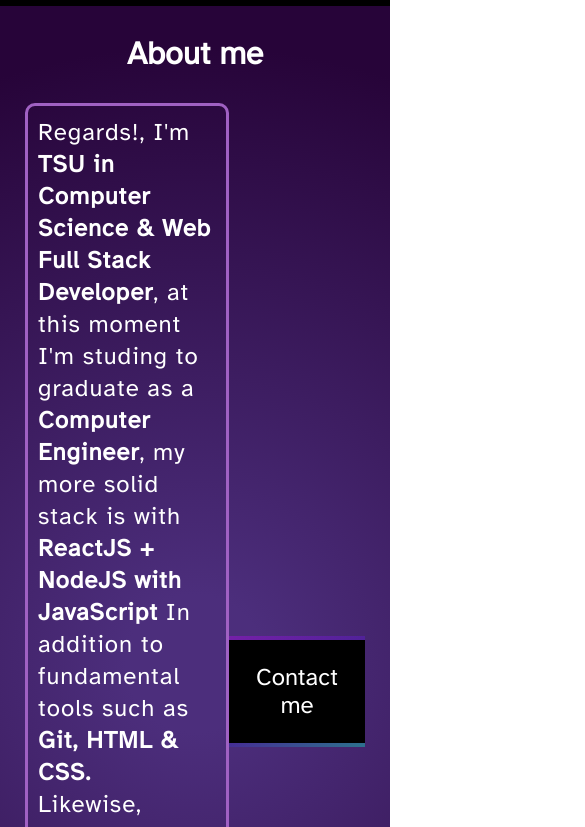
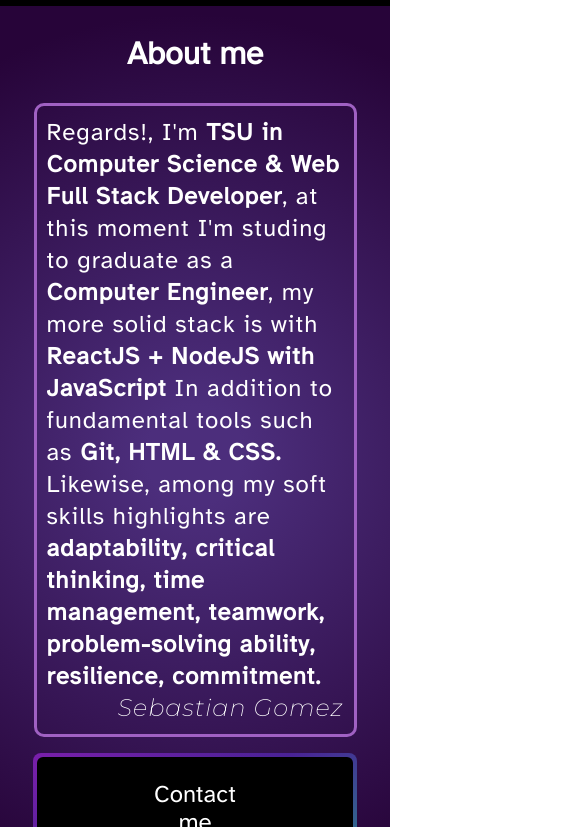
Before and after one commit to SEGR02/Portafolio, a React (Vite) app: page / in a window 390 px wide. Shown: the part 857-1684 px from the top of the page, 585 px wide, since content can reach past the window. Built offline with nearby package versions, Linux system fonts and the light colour scheme.

Commit message:
feat: almost ready version mobile

```diff
--- a/src/App.css
+++ b/src/App.css
@@ -294,3 +294,60 @@ nav a:hover::before {
     border: none;
   }
 }
+
+@media screen and (max-width: 800px) {
+  .container {
+    flex-direction: column;
+  }
+  .button {
+    width: 100%;
+    margin-top: 2vh;
+  }
+  .boton {
+    display: flex;
+    justify-content: center;
+    padding: 24px 20vw;
+  }
+}
+
+@media screen and (max-width: 740px) {
+  .boton {
+    padding: 24px 19vw;
+  }
+}
+
+@media screen and (max-width: 700px) {
+  .boton {
+    padding: 24px 28vw;
+  }
+  .card {
+    width: 80%;
+  }
+}
+
+@media screen and (max-width: 651px) {
+  .boton {
+    padding: 24px 27vw;
+  }
+}
+
+@media screen and (max-width: 601px) {
+  .boton {
+    padding: 24px 26vw;
+  }
+}
+
+@media screen and (max-width: 551px) {
+  .boton {
+    padding: 24px 24vw;
+  }
+}
+
+@media screen and (max-width: 501px) {
+  .boton {
+    padding: 24px 30vw;
+  }
+  .card {
+    width: 95%;
+  }
+}
--- a/src/components/Projects.jsx
+++ b/src/components/Projects.jsx
@@ -195,7 +195,7 @@ const Projects = () => {
                       <p>Sebastian Gomez: Backend Developer</p>
                     </b>
                     <div
-                      style={{ marginTop: "128px" }}
+                      style={{ marginTop: "174px" }}
                       className="buttons-container"
                     >
                       <a
@@ -314,7 +314,7 @@ const Projects = () => {
                       <p>Sebastian Gomez: Frontend Developer</p>
                     </b>
                     <div
-                      style={{ marginTop: "146px" }}
+                      style={{ marginTop: "188px" }}
                       className="buttons-container"
                     >
                       <a
@@ -369,7 +369,7 @@ const Projects = () => {
                       <p>Sebastian Gomez: Frontend Developer</p>
                     </b>
                     <div
-                      style={{ marginTop: "146px" }}
+                      style={{ marginTop: "188px" }}
                       className="buttons-container"
                     >
                       <a
--- a/src/styled-components/Projects.styled.jsx
+++ b/src/styled-components/Projects.styled.jsx
@@ -291,6 +291,49 @@ export const ProjectsSection = styled.section`
       gap: 0;
     }
   }
+  @media screen and (max-width: 1008px) {
+    .projects-container {
+      grid-template-columns: repeat(1, 1fr);
+    }
+  }
+  @media screen and (max-width: 550px) {
+    .front .img1 {
+      background-image: url();
+    }
+    .front .img2 {
+      background-image: url();
+    }
+    .front .img3 {
+      background-image: url(https://res.cloudinary.com/doxahduh8/image/upload/v1679129053/swaggerMobile_x4gws6.jpg);
+    }
+
+    .front .img4 {
+      background-image: url();
+    }
+
+    .front .img5 {
+      background-image: url(https://res.cloudinary.com/doxahduh8/image/upload/v1679129053/RyMMobile_kxhjxb.jpg);
+      background-position: top;
+    }
+
+    .front .img6 {
+      background-image: url(https://res.cloudinary.com/doxahduh8/image/upload/v1679129053/WheatherMobile_i400ua.jpg);
+    }
+    .cardContainer {
+      width: 250px;
+      height: 385px;
+    }
+    .boton-project {
+      padding: 12px 17px;
+    }
+    .back .info p {
+      font-size: 0.8rem;
+      margin-bottom: 4px;
+    }
+    .buttons-container {
+      margin-top: 0;
+    }
+  }
 `;
 
 export const ContactSection = styled.section`
@@ -319,6 +362,8 @@ export const ContactSection = styled.section`
     color: black;
   }
   .boton-contact {
+    display: flex;
+    justify-content: center;
     padding: 0.8% 14.35vw;
   }
   label {
@@ -338,4 +383,20 @@ export const ContactSection = styled.section`
     padding-top: 8px;
     padding-bottom: 10px;
   }
+  @media screen and (max-width: 1008px) {
+    .boton-contact {
+      padding: 0.8% 10vw;
+    }
+  }
+  @media screen and (max-width: 700px) {
+    .form {
+      padding: 20px 35px 10px 35px;
+    }
+    .form-container {
+      width: 65%;
+    }
+    .boton-contact {
+      padding: 0.8% 25vw;
+    }
+  }
 `;
--- a/src/styled-components/Skills.styled.jsx
+++ b/src/styled-components/Skills.styled.jsx
@@ -61,4 +61,72 @@ export const SkillsSection = styled.section`
     display: flex;
     justify-content: center;
   }
+  @media screen and (max-width: 1270px) {
+    h3 {
+      width: 26vw;
+    }
+  }
+  @media screen and (max-width: 1170px) {
+    h3 {
+      width: 20vw;
+    }
+  }
+  @media screen and (max-width: 1070px) {
+    h3 {
+      width: 14vw;
+    }
+  }
+  @media screen and (max-width: 1000px) {
+    h3 {
+      width: 10vw;
+    }
+  }
+  @media screen and (max-width: 970px) {
+    .icons-container {
+      display: grid;
+      grid-template-columns: repeat(5, 1fr);
+    }
+    h3 {
+      width: 50vw;
+    }
+  }
+  @media screen and (max-width: 970px) {
+    h3 {
+      width: 45vw;
+    }
+  }
+  @media screen and (max-width: 800px) {
+    h3 {
+      width: 40vw;
+    }
+  }
+  @media screen and (max-width: 740px) {
+    h3 {
+      width: 35vw;
+    }
+  }
+  @media screen and (max-width: 680px) {
+    h3 {
+      width: 30vw;
+    }
+  }
+  @media screen and (max-width: 640px) {
+    h3 {
+      width: 25vw;
+    }
+  }
+  @media screen and (max-width: 600px) {
+    h3 {
+      width: 20vw;
+    }
+  }
+  @media screen and (max-width: 560px) {
+    h3 {
+      width: 50vw;
+    }
+    .icons-container {
+      display: grid;
+      grid-template-columns: repeat(3, 1fr);
+    }
+  }
 `;
```
